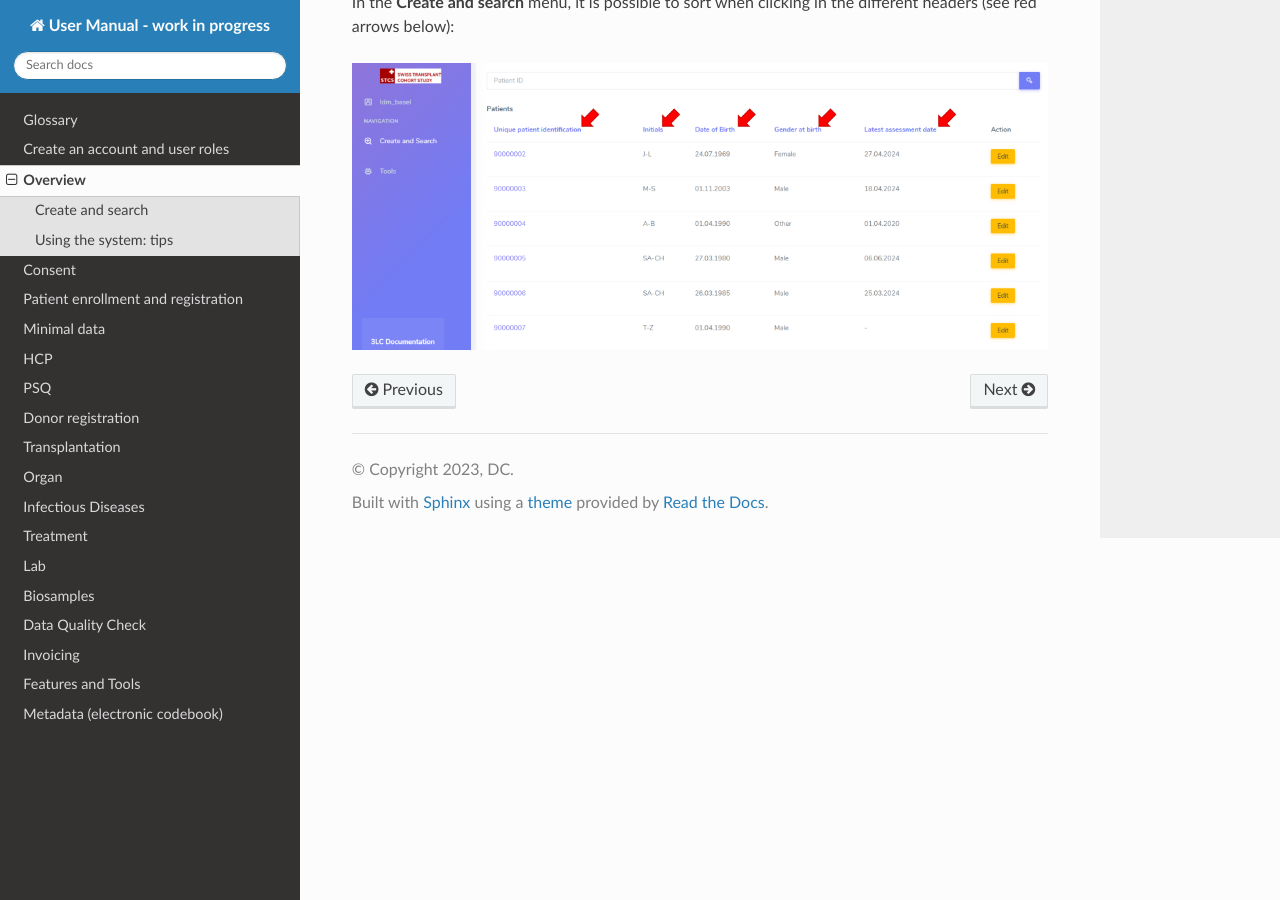
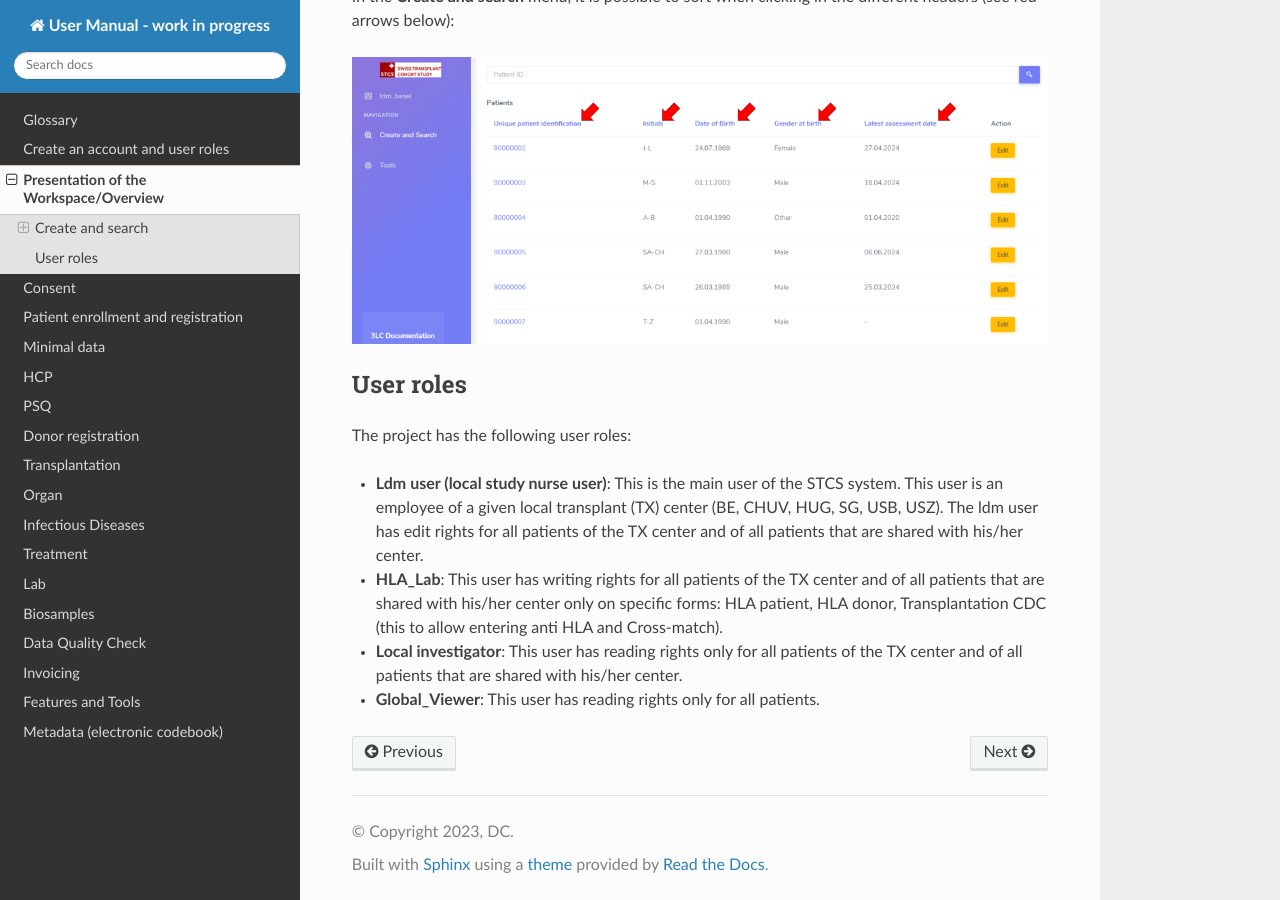
Before and after one commit to swiss-transplant-cohort-study/3LC-user-manual, a Sphinx documentation site: the page built from docs/source/overview.rst, in a window 1280 px wide and 900 px high, scrolled down 2855 px. Built offline with Sphinx 7.4.7 and the Read the Docs theme 3.1.0, drawn with Linux system fonts in a browser that asks for light colours; some of the changed text lies outside the part shown.

Commit message:
Update overview.rst

```diff
--- a/docs/source/overview.rst
+++ b/docs/source/overview.rst
@@ -1,5 +1,5 @@
-Overview
-###########
+Presentation of the Workspace/Overview
+###############################################
 
 Create and search
 *******************
@@ -33,8 +33,21 @@ First assessement at the bottom of the page is the Baseline.
 .. image:: overview3.png
 
 Using the system: tips
-************************
+==================================
 
 In the **Create and search** menu, it is possible to sort when clicking in the different headers (see red arrows below):
 
 .. image:: Sort.png
+
+User roles
+*******************
+
+The project has the following user roles:
+
+* **Ldm user (local study nurse user)**: This is the main user of the STCS system. This user is an employee of a given local transplant (TX) center (BE, CHUV, HUG, SG, USB, USZ). The ldm user has edit rights for all patients of the TX center and of all patients that are shared with his/her center.
+
+* **HLA_Lab**: This user has writing rights for all patients of the TX center and of all patients that are shared with his/her center only on specific forms: HLA patient, HLA donor, Transplantation CDC (this to allow entering anti HLA and Cross-match).
+
+* **Local investigator**: This user has reading rights only for all patients of the TX center and of all patients that are shared with his/her center.
+
+* **Global_Viewer**: This user has reading rights only for all patients.
```
